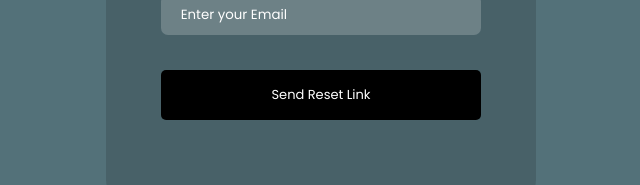
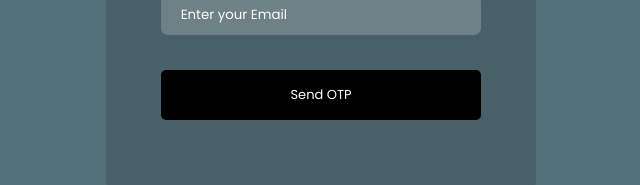
Before and after one commit to stephojuyah/mern-practice-frontend, a React (Vite) app: page /request_otp in a window 1280 px wide. Shown: the part 368-553 px from the top of the page, without its empty margins (319-959 px from the left). Built offline with nearby package versions, Linux system fonts and the light colour scheme.

Commit message:
new commit

```diff
--- a/src/pages/request_reset/RequestResetCom1.jsx
+++ b/src/pages/request_reset/RequestResetCom1.jsx
@@ -12,7 +12,7 @@ const RequestReset = () => {
         e.preventDefault();
 
         // You can validate or send to backend here
-        setMessage(`If this email is registered, a reset link will be sent to ${email}`);
+        setMessage(`If this email is registered, an OTP will be sent to ${email}`);
     };
 
 
@@ -23,8 +23,8 @@ const RequestReset = () => {
                 <form onSubmit={handleSubmit} className='form-f' >
                     <h2 className='forgot-text'>Forgot your password?</h2>
                     <input className='forgot-input' type="email" placeholder='Enter your Email' value={email} onChange={(e) => setEmail(e.target.value)} required/><br />
-                {message && <p className="feedback-message">{message}</p>}
-                    <input className='resend-button' type="submit" value='Send Reset Link'/>
+                    <p className="feedback-message">{message}</p>
+                    <input className='resend-button' type="submit" value='Send OTP'/>
                 </form>
 
 
```
Also changed, not shown: src/pages/dashboard/DashCom1.jsx (+12 -0 lines), src/styles/dash.css (added).
